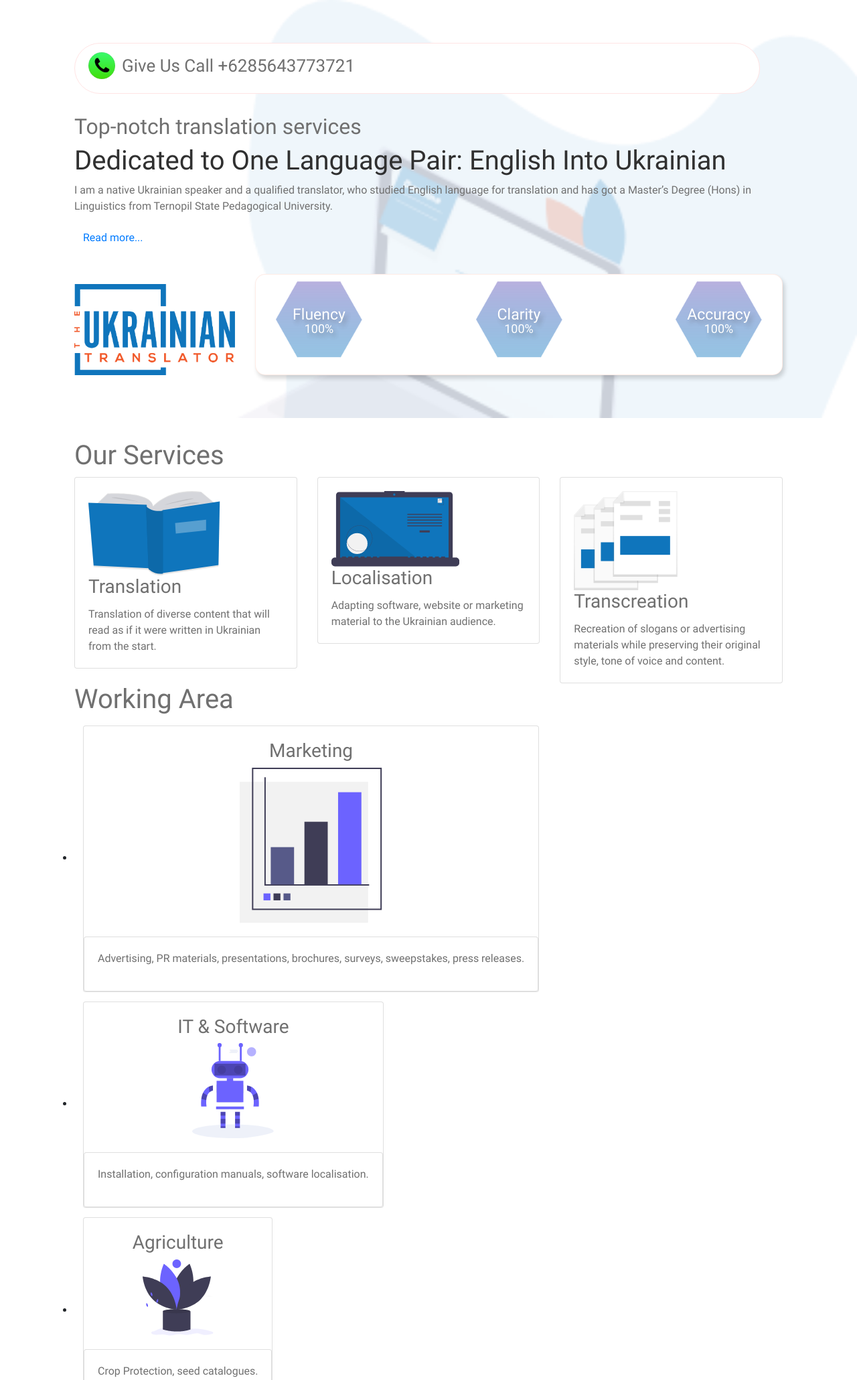
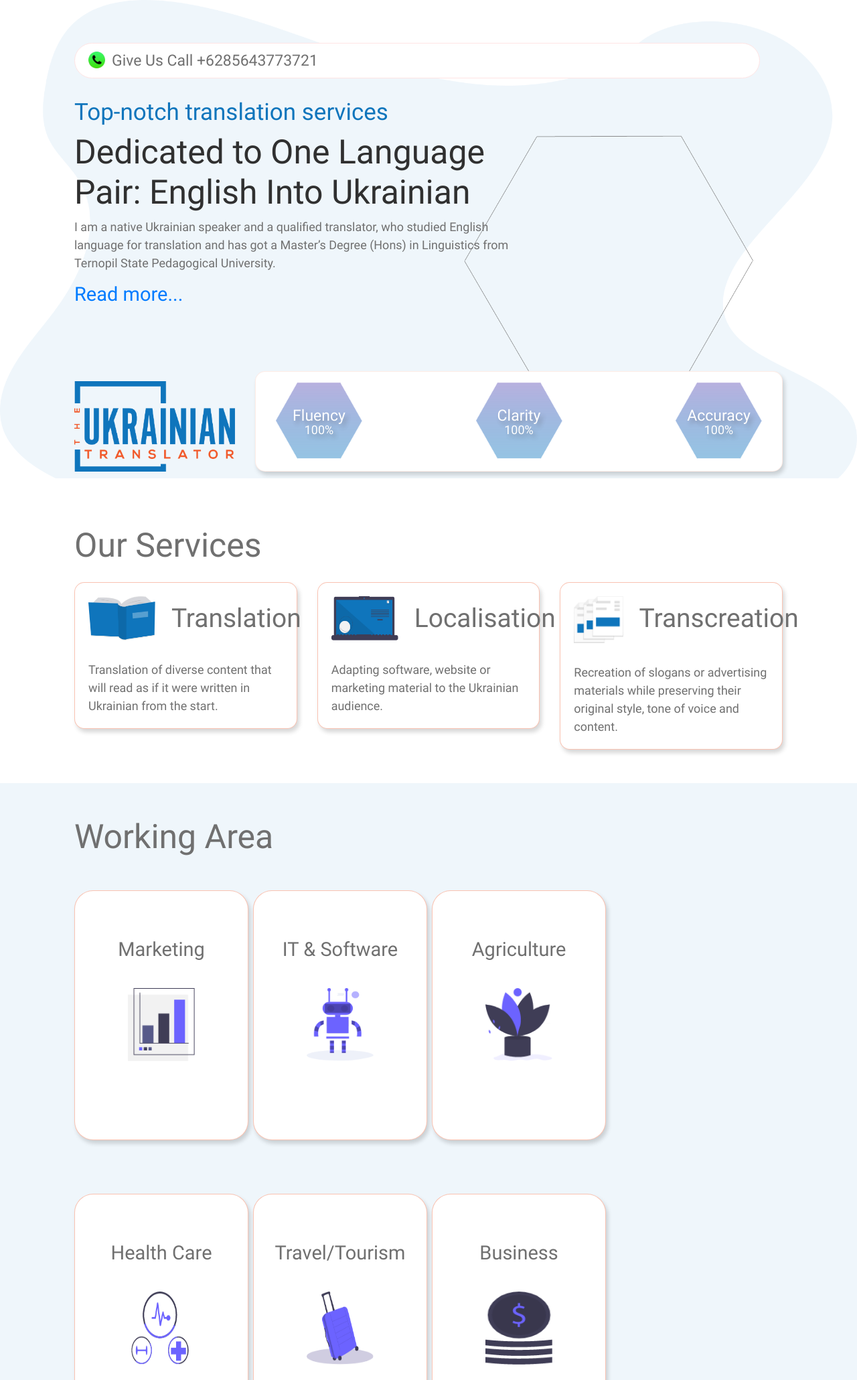
Before and after one commit to yusufginanjar/TheUkrainianTranslator, a PHP site: page / in a window 1280 px wide. Shown: the top 2060 px of the page at 67% size. Run offline with PHP 8.4, Linux system fonts and the light colour scheme.

Commit message:
Update style.css

```diff
--- a/assets/css/style.css
+++ b/assets/css/style.css
@@ -15,25 +15,61 @@ h1,h2,h3,h4,h5,h6,p{
     color: #707070;
 }
 
+h1{
+    font-size: 48px;
+}
+
+h2{
+    font-size: 40px;
+}
+
 h6{
     font-size: 26px;
+    margin-bottom: 0;
+}
+
+p{
+    font-size: 29px;
+    margin-bottom: 5px;
 }
 
 ul{
     margin-left:-40px;
+    list-style-type: none;
+}
+
+.btn-link{
+    font-size: 29px;
+    margin-left: -13px;
+}
+
+a:hover {
+    text-decoration: none;
 }
 
 .container{
     max-width: 85vw;
 }
 
+section{
+    margin-top: 10px;
+    padding: 50px 0 10px 0;
+}
+
+section .section-title{
+    margin-bottom: 25px;
+}
+
 /* Jumbotron */
 
 .jumbotron{
     background: url(../img/background-mobile.png);
-    background-size: cover;
+    background-size: 100%;
     background-repeat: no-repeat;
-    background-position-x: 80px;
+    background-position-x: 284px;
+    background-position-y: -24px;
+    padding-bottom: 10px;
+    margin-bottom: 20px;
 }
 
 .contact{
@@ -58,30 +94,50 @@ ul{
     line-height: 40px;
 }
 
+.jumbotron .head{
+    display: -webkit-box;   /* OLD - iOS 6-, Safari 3.1-6, BB7 */
+    display: -ms-flexbox;  /* TWEENER - IE 10 */
+    display: -webkit-flex; /* NEW - Safari 6.1+. iOS 7.1+, BB10 */
+    display: flex;
+}
 
-.jumbotron h3{
+.jumbotron .head .laptop{
+    width:0;
+}
+
+
+.jumbotron h2{
     color: #0F75BC;
+
 }
 
 .jumbotron h1{
     color: #303030;
 }
 
-.jumbotron .headline a:hover, .jumbotron .headline p span {
-    visibility: visible;
+.jumbotron .less{
+    margin-top: -5px;
+    margin-left: 4px;
 }
 
-.jumbotron .headline p span {
-    visibility: hidden;
+.jumbotron .collapse-div{
+    max-height: 180px;
+    overflow: hidden;
 }
+
+.jumbotron .logo-hexagon{
+    display: -webkit-box;   /* OLD - iOS 6-, Safari 3.1-6, BB7 */
+    display: -ms-flexbox;  /* TWEENER - IE 10 */
+    display: -webkit-flex; /* NEW - Safari 6.1+. iOS 7.1+, BB10 */
+    display: flex;
+    margin-top: 50px;
+}
+
 
 .jumbotron .logo{
     margin-top: 50px;
 }
 
-.jumbotron .logo-hexagon{
-    display: flex;
-}
 
 .jumbotron .logo img{
     width: 240px;
@@ -103,11 +159,15 @@ ul{
 }
 
 .jumbotron .hexagon ul{
+    display: -webkit-box;   /* OLD - iOS 6-, Safari 3.1-6, BB7 */
+    display: -ms-flexbox;  /* TWEENER - IE 10 */
+    display: -webkit-flex; /* NEW - Safari 6.1+. iOS 7.1+, BB10 */
     display: flex;
+
     justify-content: space-between;
-
     list-style-type: none;
     margin-bottom: 0;
+    margin-top: 6px;
 }
 
 .jumbotron .hexagon-list{
@@ -138,3 +198,232 @@ ul{
 .jumbotron .hexagon-list .hexagon-text small{
     font-size: 18px;
 }
+
+
+/* Our Services */
+.services h2{
+    font-size: 48px;
+}
+
+.services h3{
+    font-size: 39px;
+}
+
+.services .card{
+    -webkit-border-radius: 15px;
+    -moz-border-radius: 15px;
+    border-radius: 15px;
+    -webkit-box-shadow: 3px 5px 6px 0px rgba(0,0,0,0.16);
+    -moz-box-shadow: 3px 5px 6px 0px rgba(0,0,0,0.16);
+    box-shadow: 3px 5px 6px 0px rgba(0,0,0,0.16);
+    border: solid 1px rgba(244, 118, 80, 0.44);
+    margin-bottom: 30px;
+}
+
+
+.services .card-title{
+    display: flex;
+}
+
+.services .card-title img{
+    width: 100px;
+    max-height: 70px;
+    margin-right: 24px;
+}
+
+.services .card-title h3{
+    line-height: 50px;
+    margin-bottom: 8px;
+    margin-top: 8px;
+}
+
+.services .card-text{
+    margin-top: 30px;
+}
+
+/* Working Area */
+.working{
+    background: rgba(239, 246, 251, 1);
+
+}
+
+.working .working-content{
+    display: -webkit-box;   /* OLD - iOS 6-, Safari 3.1-6, BB7 */
+    display: -ms-flexbox;  /* TWEENER - IE 10 */
+    display: -webkit-flex; /* NEW - Safari 6.1+. iOS 7.1+, BB10 */
+    display: flex;
+    -webkit-flex: 1 1 auto;
+	flex: 1 1 auto;
+    -webkit-flex-wrap: wrap; /* Safari 6.1+ */
+    flex-wrap: wrap;
+    justify-content: flex-start;
+}
+
+.working-content li{
+    position: relative;
+    margin-right: 7px;
+}
+
+.working-content li .btn{
+    display: inline;
+    padding: 0;
+}
+
+
+
+.working .card{
+    position: relative;
+    width: 260px;
+    min-height: 373px;
+    margin-bottom: 30px;
+    -webkit-border-radius: 28px;
+    -moz-border-radius: 28px;
+    border-radius: 28px;
+    -webkit-box-shadow: 3px 5px 6px 0px rgba(0,0,0,0.16);
+    -moz-box-shadow: 3px 5px 6px 0px rgba(0,0,0,0.16);
+    box-shadow: 3px 5px 6px 0px rgba(0,0,0,0.16);
+    border: solid 1px rgba(244, 118, 80, 0.44);
+}
+
+.working .card-body{
+    text-align: center;
+    margin-top: 50px;
+}
+
+.working .card-body h3{
+    font-size: 29px;
+}
+
+.working .card-body img{
+    margin-top: 32px;
+    height: 109px;
+    width: 100px;
+}
+
+
+.working-content span .card-body{
+    margin: 0;
+    padding: 20px 15px;
+}
+
+.working-content span .card p{
+    color: white;
+    text-align: left;
+    margin-bottom: 0;
+}
+
+
+.working-content li span{
+    position: absolute;
+    top: 0;
+    opacity: 0;
+    transition: 0.3s;
+}
+
+.working-content span .card{
+    background: rgba(11, 80, 128, 1);
+}
+
+.working-content li a:hover span{
+    opacity: 1;
+}
+
+
+/* Recent Projects */
+.projects{
+    padding-top: 30px;
+}
+
+
+.projects ul li{
+    display: inline-block;
+    display: -webkit-inline-box;
+    text-align: left;
+}
+
+.projects ul li p{
+    margin-left: 10px;
+    font-size: 29px;
+    line-height: 31px;
+
+}
+
+.projects ul li:before{
+    content: '';
+    display: inline-block;
+    height: 25px;
+    width: 25px;
+    background-image: url(../img/lemon.png);
+    background-size: cover;
+    background-repeat: no-repeat;
+    margin-right: 10px;
+    margin-left: -10px;
+    position: relative;
+    top: 5px;
+
+}
+
+
+/* footer */
+footer{
+    background: #333;
+    padding: 20px 0;
+    margin-top: 20px;
+}
+
+footer p{
+    font-size: 23px;
+    color: #fff;
+}
+
+
+/* Madia Query */
+@media only screen and (min-width: 768px) {
+    /* general */
+    h1{
+        font-size: 50px;
+    }
+
+    h2{
+        font-size: 35px;
+    }
+
+    h6{
+        font-size: 23px;
+    }
+
+    p{
+        font-size: 18px;
+    }
+
+    .jumbotron{
+        background: url(../img/background.png);
+        background-size: cover;
+    }
+
+    .contact{
+        min-height: 51px;
+        padding: 12px 20px
+    }
+
+    .contact h6{
+        line-height: 27px;
+    }
+
+    .contact img{
+        height: 25px;
+        width: 25px;
+
+    }
+
+    .jumbotron .headline{
+        max-width: 52vw;
+    }
+
+    .jumbotron .laptop{
+        width: 200px;
+        background: url(../img/Laptop.png);
+        height: 200px;
+    }
+
+}
```
